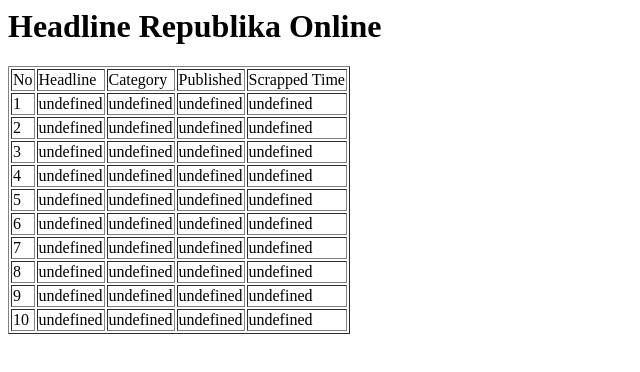
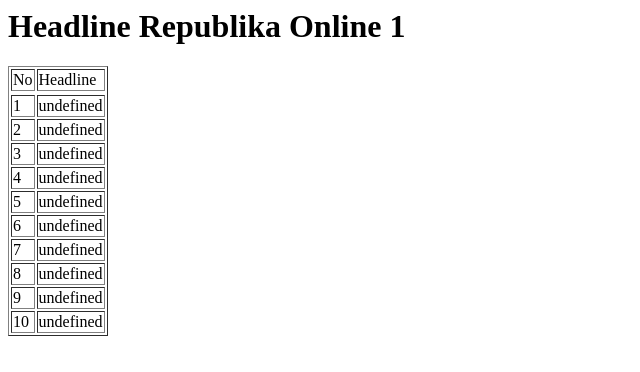
Before and after one commit to adrianaanggita/WebScraping, a plain HTML site: page index.html in a window 1280 px wide. Shown: the whole page, without its empty margins (0-640 px from the left). Drawn offline with nearby package versions, Linux system fonts and the light colour scheme.

Commit message:
Update index.html

```diff
--- a/index.html
+++ b/index.html
@@ -13,15 +13,15 @@
 				//Tag tabel awal
 				var str="<table border=1>";
 				//Judul tabel
-				str+="<tr><td>No</td><td>Headline</td><td>Category</td><td>Published</td><td>Scrapped Time</td></tr>";
+				str+="<tr><td>No</td><td>Headline</td><tr>";
 				//Looping data headline dengan fungsi $.each() JQuery
 				$.each(obj,function(n,data){
 					//Isi tabel
 					str+="<tr><td>"+(n+1)+"</td>";
-              		str+="<td>"+data.Headline+"</td>";
-				    str+="<td>"+data.Category+"</td>";
-				    str+="<td>"+data.Published+"</td>";
-					str+="<td>"+data.Scrapped+"</td></tr>";
+              		str+="<td>"+data.judu;+"</td>";
+				    //str+="<td>"+data.Category+"</td>";
+				    //str+="<td>"+data.Published+"</td>";
+					//str+="<td>"+data.Scrapped+"</td></tr>";
 				});
 				//Tag tabel penutup
 				str+="</tabel>";
@@ -33,7 +33,7 @@
 </head>
 <body>
 	<!-- Menampilkan judul -->
-	<h1> Headline Republika Online </h1>
+	<h1> Headline Republika Online 1</h1>
 	<!-- Menampilkan headline -->
 	<div id="headline_json"></div>
 </body>
```
